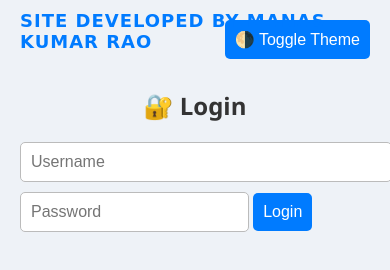
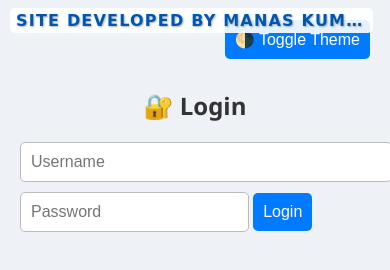
Before and after one commit to Ravi2280/sitetracker, a plain HTML site: page index.html in a window 390 px wide. Drawn offline with nearby package versions, Linux system fonts and the light colour scheme.

Commit message:
Update style.css

```diff
--- a/style.css
+++ b/style.css
@@ -109,14 +109,61 @@ button:hover {
     align-items: stretch;
   }
 }
+
+/* Improved signature style for better visibility on all screens */
 .signature {
   font-family: 'Algerian', cursive, sans-serif;
-  font-weight: bold;
+  font-weight: 900; /* stronger bold */
+  font-size: 20px;
+  position: absolute;
+  top: 12px;
+  left: 15px;
+  color: #0056b3; /* darker blue for better contrast */
+  text-shadow: 1px 1px 2px rgba(0,0,0,0.3); /* subtle shadow */
+  z-index: 1000;
+  letter-spacing: 1.2px;
+  padding: 4px 8px;
+  background: rgba(255,255,255,0.9);
+  border-radius: 5px;
+  max-width: 90vw;
+  white-space: nowrap;
+  overflow: hidden;
+  text-overflow: ellipsis;
+}
+
+@media (max-width: 480px) {
+  .signature {
+    font-size: 16px;
+    top: 8px;
+    left: 10px;
+    padding: 3px 6px;
+  }
+}
+
+/* Toggle button styling */
+.toggle-button {
   font-size: 18px;
-  position: absolute;
-  top: 10px;
-  left: 20px;
-  color: #007bff;
-  z-index: 999;
-  letter-spacing: 1px;
+  padding: 12px 20px;
+  background-color: var(--button);
+  color: white;
+  border: none;
+  border-radius: 6px;
+  cursor: pointer;
+  box-shadow: 0 3px 6px rgba(0,123,255,0.5);
+  transition: background-color 0.3s ease;
 }
+
+.toggle-button:hover,
+.toggle-button:focus {
+  background-color: var(--button-hover);
+  outline: none;
+}
+
+@media (max-width: 480px) {
+  .toggle-button {
+    font-size: 16px;
+    padding: 14px 24px;
+    width: 100%;
+    box-sizing: border-box;
+  }
+}
```
